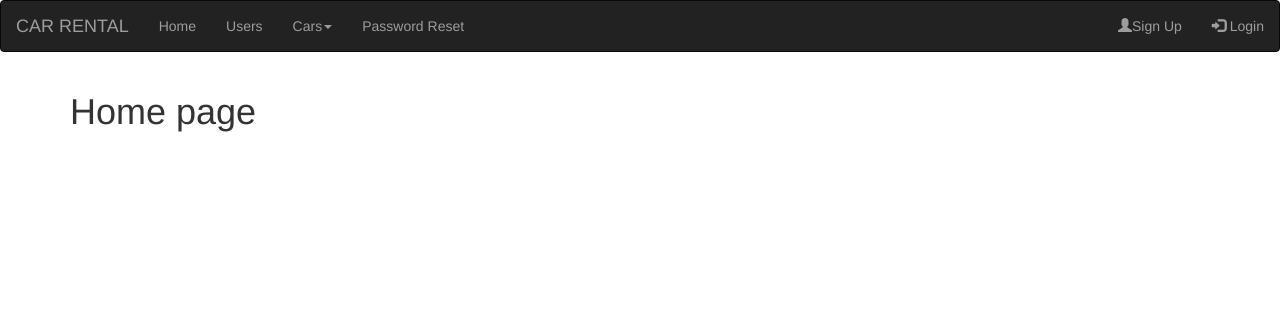
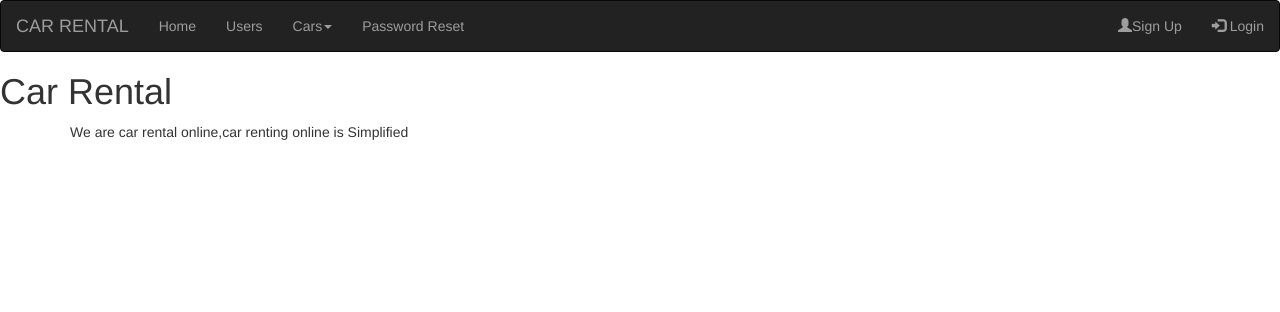
Before and after one commit to IH-honnette/PHP-Car_Rental, a CodeIgniter app: page /PHP-Car_Rental/ in a window 1280 px wide. Shown: the top 312 px of the page. Run offline with CodeIgniter, Linux system fonts and the light colour scheme; some libraries are stand-ins or nearby versions.

Commit message:
homepage

```diff
--- a/application/controllers/MyApp.php
+++ b/application/controllers/MyApp.php
@@ -1,3 +1,5 @@
+<link rel="stylesheet" href="http://localhost/PHP-Car_Rental/index.php/../css/bootstrap.min.css">
+
 <?php
 defined('BASEPATH') or exit('No direct script access allowed');
 
@@ -110,7 +112,6 @@ class MyApp extends CI_Controller
 			$expires = Date('U') + 600;
 			$emailhash = $this->encryption->encrypt($email);
 			$token = bin2hex(random_bytes(20));
-			$this->load->model('PasswordResets');
 			$url = base_url('MyApp/newpassword?auth=' . $emailhash . '&token=' . $token);
 
 			//SMTP & mail configuration
@@ -135,12 +136,9 @@ class MyApp extends CI_Controller
 			$this->email->subject('Password Reset');
 			$this->email->message($htmlContent);
 			//Send email
-			// $this->
 			if ($this->email->send()) {
-				echo "<div class='m-2 alert-success p-2'>Email sent,check your email</div>";
+				echo "<div class='mt-5 fs-4'><div class='m-5 alert-success p-5 m-auto col-lg-6'>Email sent,check your email</div><div>";
 			}
-
-			echo $this->email->print_debugger();
 		} else {
 			$this->load->view('template/passwordreset');
 		}
--- a/application/views/template/index.php
+++ b/application/views/template/index.php
@@ -6,14 +6,16 @@
   <meta charset="utf-8">
   <meta name="viewport" content="width=device-width, initial-scale=1">
   <link rel="stylesheet" href="https://maxcdn.bootstrapcdn.com/bootstrap/3.4.1/css/bootstrap.min.css">
+  <link rel="stylesheet" href="<?= base_url() ?>../css/bootstrap.min.css">
   <script src="https://ajax.googleapis.com/ajax/libs/jquery/3.5.1/jquery.min.js"></script>
   <script src="https://maxcdn.bootstrapcdn.com/bootstrap/3.4.1/js/bootstrap.min.js"></script>
 </head>
 
 <body>
-<div class="container">
- <h1>Home page</h1>
-</div>
+  <h1>Car Rental</h1>
+  <div class="container">
+    <p class="fs-5">We are car rental online,car renting online is Simplified</p>
+  </div>
 </body>
 
 </html>
```
Also changed, not shown: application/models/PasswordResets.php (deleted, +0 -17 lines), application/views/template/header.php (+4 -4 lines).
